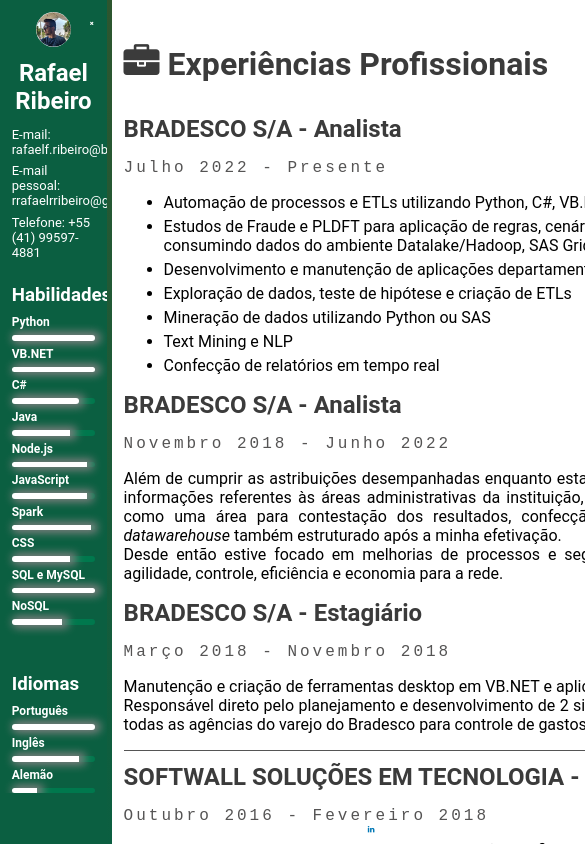
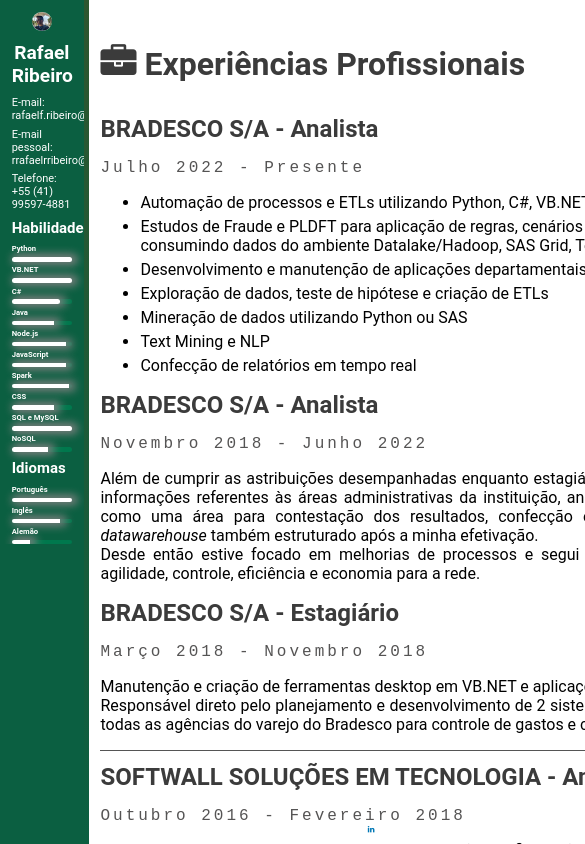
Before and after one commit to rafaelfribeiro/web-curriculum, a website: page index.html in a window 390 px wide. Shown: the top 844 px of the page, 585 px wide, since content can reach past the window. Drawn offline with Linux system fonts and the light colour scheme.

Commit message:
media queries lateral

```diff
--- a/index.html
+++ b/index.html
@@ -157,8 +157,8 @@
             font-size: 13px;
         }
 
-        #habilidades{ margin-top: 1.5em;}
-        #idiomas{margin-top: 3em;}
+        #habilidades{ margin-top: 1vw;}
+        #idiomas{margin-top: 2vw;}
 
         #habilidades h4,
         #idiomas h4 {
@@ -228,6 +228,34 @@
                 transform: translateY(0);
             }
         }
+
+
+
+
+
+        @media screen and (max-height: 880px) {
+            h4{
+                font-size: 0.6em!important;
+            }
+
+            #lateral {
+                width: 21%;
+                font-size: 0.8em;
+            }
+            .avatar {
+                width: 5vw;
+                height: 5vw;
+            }
+
+            #contato p {
+                font-size: 11px;
+            }
+
+            #idiomas {
+               margin-top: 1vw;
+            }
+        }
+
 
 
     </style>
@@ -428,7 +456,7 @@
         </div>
        <div id="socials">
             <div>
-                <a href="https://www.linkedin.com/in/rafael16ribeiro/">
+                <a href="javascript:void(window.open('https://www.linkedin.com/in/rafael16ribeiro/'))">
                     <i class="fa fa-linkedin" aria-hidden="true"></i>
 
                 </a>
```
